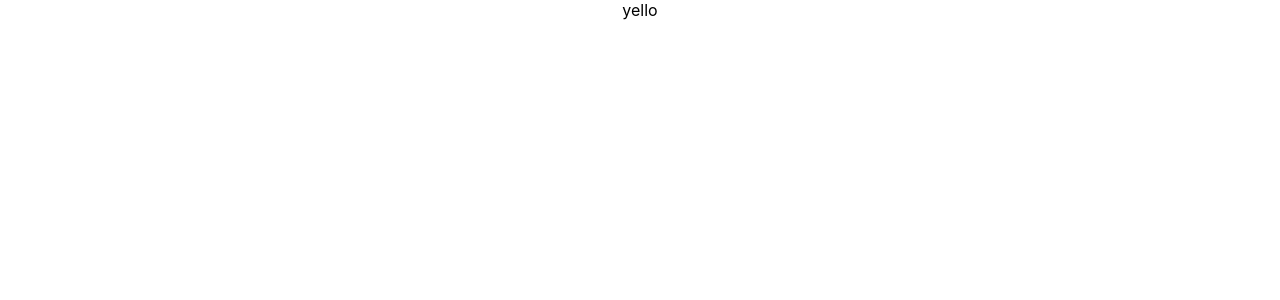
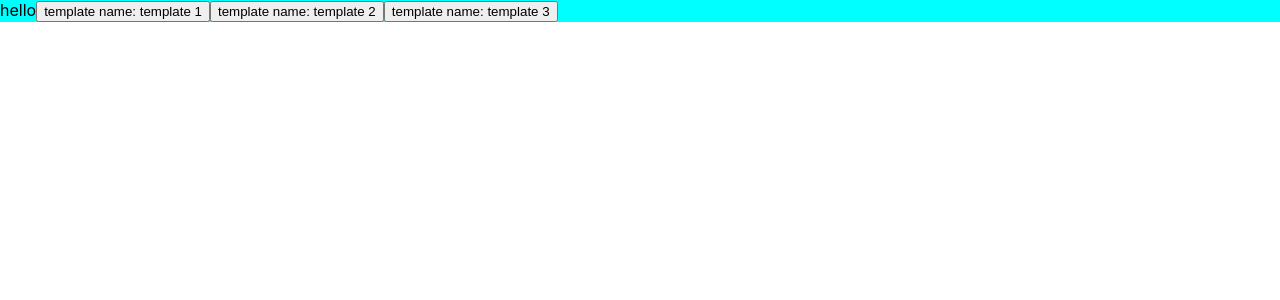
Before and after one commit to gallib2/brave-together, a React (Create React App) app in the folder client/: page / in a window 1280 px wide. Shown: the top 300 px of the page. Built offline with nearby package versions, Linux system fonts and the light colour scheme.

Commit message:
add react router

```diff
--- a/client/package.json
+++ b/client/package.json
@@ -6,9 +6,12 @@
     "@testing-library/jest-dom": "^5.11.9",
     "@testing-library/react": "^11.2.5",
     "@testing-library/user-event": "^12.8.3",
+    "node-sass": "^5.0.0",
     "react": "^17.0.2",
     "react-dom": "^17.0.2",
+    "react-router-dom": "^5.2.0",
     "react-scripts": "4.0.3",
+    "sass-loader": "^11.0.1",
     "web-vitals": "^1.1.1"
   },
   "scripts": {
--- a/client/src/App.js
+++ b/client/src/App.js
@@ -1,11 +1,19 @@
+import React from 'react';
 import './App.css';
+import {Switch, Route, BrowserRouter} from 'react-router-dom';
+import Template from './template/template';
+import Text from './text/text';
 
 function App() {
   return (
-    <div className="App">
-      yello
-    </div>
-  );
+    <BrowserRouter>
+      <Switch>
+        <Route exact path='/' component={Template} />
+        <Route exact path='/text' component={Text} />
+        <Route path='*' component={() => '404 Not Found'} />
+      </Switch>
+    </BrowserRouter>
+  )
 }
 
 export default App;
--- /dev/null
+++ b/client/src/template/template.js
@@ -0,0 +1,32 @@
+import React from 'react';
+
+import './template.scss';
+
+const mock = ["template 1", "template 2", "template 3"];
+
+class Template extends React.Component {
+
+    test = () => {
+        console.log('props: ', this.props)
+        this.props.history.push({
+            pathname: `/text`,
+        })
+    }
+
+    render() {
+        return (
+            <div className='template-container'>
+                hello
+                {
+                    mock.map((template, index) => {
+                        return (
+                            <button key={index} onClick={this.test}>template name: {template}</button>
+                        )
+                    })
+                }
+            </div>
+        )
+    }
+}
+
+export default Template;
--- /dev/null
+++ b/client/src/template/template.scss
@@ -0,0 +1,3 @@
+.template-container {
+    background-color: aqua;
+}
--- /dev/null
+++ b/client/src/text/text.js
@@ -0,0 +1,17 @@
+import React from 'react';
+
+import './text.scss';
+
+
+class Text extends React.Component {
+
+    render() {
+        return (
+            <div className='text-container'>
+                hello from text
+            </div>
+        )
+    }
+}
+
+export default Text;
```
Also changed, not shown: client/src/text/text.scss (added), 1 other file (tests, documents, lock files or other folders).
